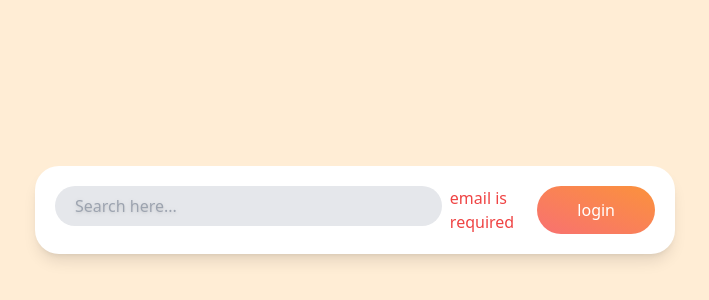
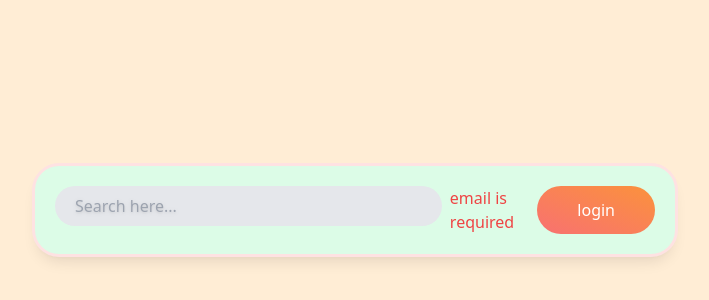
Before and after one commit to minzikimi/carrot-market, a Next.js app: page / in a window 1280 px wide. Shown: the part 190-490 px from the top of the page, without its empty margins (285-994 px from the left). Built offline with nearby package versions, Linux system fonts and the light colour scheme.

Commit message:
state modifiers

```diff
--- a/app/page.tsx
+++ b/app/page.tsx
@@ -1,15 +1,15 @@
 export default function Home() {
   return (
     <main className="bg-gray-100 sm:bg-red-100 md:bg-green-100 lg:bg-cyan-100 xl:bg-orange-100 2xl:bg-purple-100 h-screen flex items-center justify-center p-5">
-    <form className="bg-white shadow-lg p-5 rounded-3xl w-full max-w-screen-sm flex flex-col md:flex-row gap-2">
+    <form className="bg-white shadow-lg p-5 rounded-3xl w-full max-w-screen-sm flex flex-col md:flex-row gap-2 *:outline-none has-[.peer]:bg-green-100 ring ring-transparent transition-shadow has-[:invalid]:ring-red-100" >
     <input
-      className="peer w-full rounded-full h-10 bg-gray-200 pl-5 outline-none ring ring-transparent focus:ring-orange-500 focus:ring-offset-2 transition-shadow placeholder:drop-shadow invalid:focus:ring-red-500"
+      className="peer w-full rounded-full h-10 bg-gray-200 pl-5  ring ring-transparent focus:ring-orange-500 focus:ring-offset-2 transition-shadow placeholder:drop-shadow invalid:focus:ring-red-500"
       type="email"
       placeholder="Search here..."
       required
     />
     <span className="text-red-500 hidden peer-invalid:block">email is required</span>
-    <button className="bg-black text-white py-2 rounded-full active:scale-90 transition-transform font-medium outline-none md:px-10 bg-gradient-to-tr from-cyan-400 via-yellow-400 to-purple-300 peer-invalid:from-red-400 peer-invalid:to-orange-400">
+    <button className="bg-black text-white py-2 rounded-full active:scale-90 transition-transform font-medium  md:px-10 bg-gradient-to-tr from-cyan-400 via-yellow-400 to-purple-300 peer-invalid:from-red-400 peer-invalid:to-orange-400">
      login
     </button>
   </form>
```
